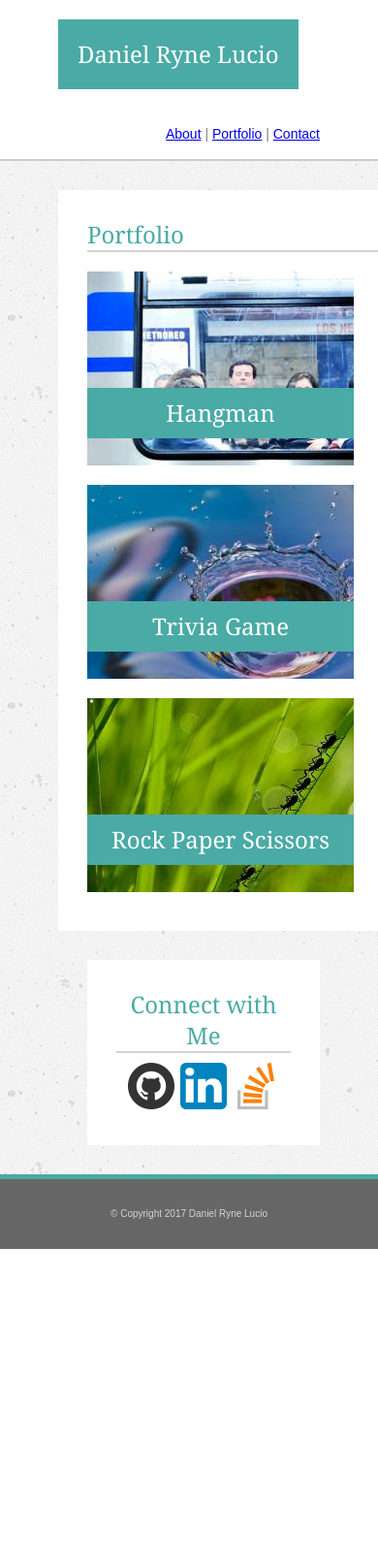
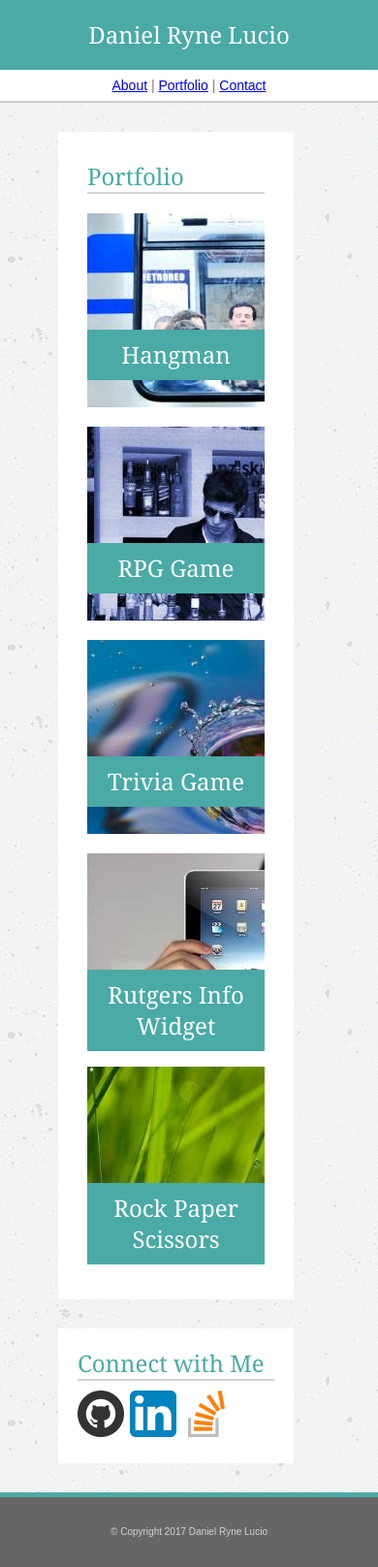
Before and after one commit to danielryne/Responsive-Portfolio, a plain HTML site: page portfolio.html in a window 390 px wide. Shown: the whole page at 97% size. Before the commit the page ends 1288 px from the top, so only its background shows below. Drawn offline with Linux system fonts and the light colour scheme.

Commit message:
second draft

```diff
--- a/assets/css/style.css
+++ b/assets/css/style.css
@@ -41,7 +41,6 @@ aside {
   overflow: hidden;
   float: right;
   margin-top: 30px;
-  margin-bottom: 10px;
   color: gray;
   font-size: 14px;
   font-family: 'Arial', 'Helvetica Neue', Helvetica, sans-serif;
@@ -70,8 +69,8 @@ aside {
   overflow: hidden;
   float: right;
   text-align: center;
-  margin-left: 30px;
-  padding: 30px;
+  margin-left: 20px;
+  padding: 20px;
   background-color: #ffffff;
 }
 
@@ -91,8 +90,9 @@ a.icons {
 
 #mypicture{
     float: left;
-    width: 200px;
+    width: 300px;
     margin-right: 10px;
+    margin-bottom: 10px;
 }
 
 #port1{
@@ -140,7 +140,6 @@ a.icons {
     background-image: url("../images/portfolio/lorempixel-4.jpg");
 }
 
-
 #portname{
     width: 100%;
     padding: 10px;
@@ -155,12 +154,18 @@ form{
   font-family: 'Arial', 'Helvetica Neue', Helvetica, sans-serif;
 }
 
-/*
-#messagewindow{
-  height:200px;
-  width:400px;
+#name {
+  width: 95%;
 }
-*/
+
+#mail {
+  width: 95%;
+}
+
+#messagewindow {
+  width: 95%;
+  height: 150px;
+}
 
 #submitbutton{
     background-color: #4aaaa5;
@@ -184,3 +189,167 @@ footer {
   font-size: 10px;
   font-family: 'Arial', 'Helvetica Neue', Helvetica, sans-serif;
 }
+
+@media screen and (max-width: 980px) {
+
+  #bodyarea {
+    width: 400px;
+  }
+
+  #mypicture {
+    width: 300px;
+    margin-right: 0px;
+  }
+
+  #port1 {
+    width: 100%;
+    margin: 10px 0px 10px 0px;
+  }
+
+  #port2 {
+    width: 100%;
+    margin: 10px 0px 10px 0px;
+  }
+
+  #port3 {
+    width: 100%;
+    margin: 10px 0px 10px 0px;
+  }
+
+  #port4 {
+    width: 100%;
+    margin: 10px 0px 10px 0px;
+  }
+
+  #port5 {
+    width: 100%;
+    margin: 10px 0px 10px 0px;
+  }
+
+}
+
+
+@media screen and (max-width: 768px) {
+
+  #bodyarea {
+    width: 650px;
+  }
+
+  #mypicture {
+    width: 250px;
+    margin-right: 0px;
+  }
+
+#socialbox {
+  float: left;
+  text-align: left;
+  margin-left: 0px;
+  width: 650px;
+  }
+
+  #port1{
+    float: left;
+    width: 275px;
+    height: 200px;
+    margin: 10px 35px 10px 0px;
+  }
+
+  #port2{
+      float: left;
+      width: 275px;
+      height: 200px;
+      margin: 10px 0px 10px 0px;
+  }
+
+  #port3{
+      float: left;
+      width: 275px;
+      height: 200px;
+      margin: 10px 35px 10px 0px;
+  }
+
+  #port4{
+      float: left;
+      width: 275px;
+      height: 200px;
+      margin: 10px 0px 10px 0px;
+  }
+
+  #port5{
+      float: left;
+      width: 275px;
+      height: 200px;
+      margin: 10px 30px 10px 0px;
+  }
+
+}
+
+
+@media screen and (max-width: 640px) {
+
+  #bodyarea {
+    width: 90%;
+  }
+
+  #mypicture {
+    width: 100%;
+    margin-right: 0px;
+  }
+
+#socialbox {
+  float: left;
+  text-align: left;
+  margin-left: 0px;
+  width: 90%;
+  }
+
+header {
+  padding-left: 0px;
+  padding-right: 0px;
+}
+
+aside {
+  overflow: hidden;
+  float: top;
+  text-align: center;
+  width: 100%;
+  padding: 20px;
+  margin: 0px;
+  margin-bottom: 0px;
+}
+
+#menu {
+  overflow: hidden;
+  float: top;
+  width: 100%;
+  text-align: center;
+  margin-top: 0px;
+  margin-bottom: 0px;
+}
+
+  #port1 {
+    width: 100%;
+    margin: 10px 0px 10px 0px;
+  }
+
+  #port2 {
+    width: 100%;
+    margin: 10px 0px 10px 0px;
+  }
+
+  #port3 {
+    width: 100%;
+    margin: 10px 0px 10px 0px;
+  }
+
+  #port4 {
+    width: 100%;
+    margin: 10px 0px 10px 0px;
+  }
+
+  #port5 {
+    width: 100%;
+    margin: 10px 0px 10px 0px;
+  }
+
+}
```
Also changed, not shown: contact.html (+3 -6 lines), 2 other files.
